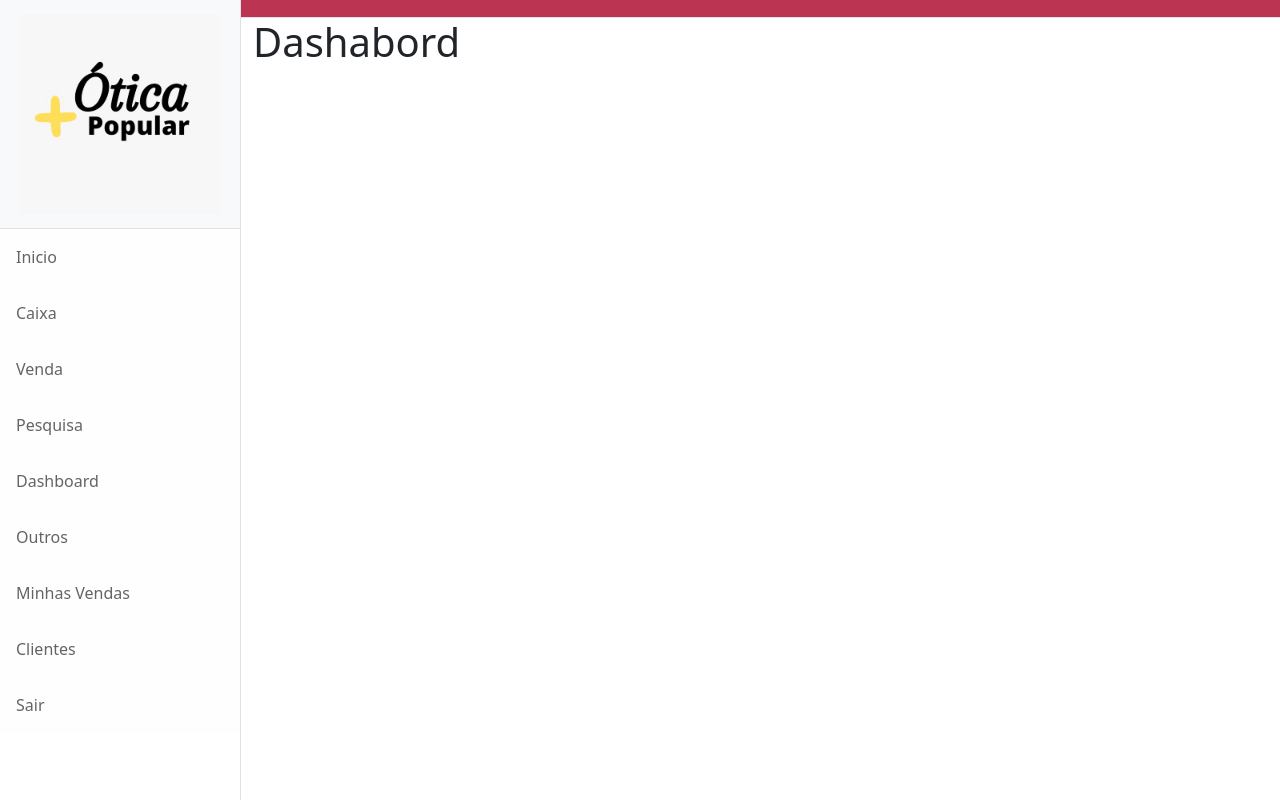
After one commit to santosgv/Sis-Otica, a Django app: page /Dashabord in a window 1280 px wide. The commit adds this page. Run offline with Django 4.2, Linux system fonts and the light colour scheme; some libraries are stand-ins or nearby versions.

Commit message:
alteracoes na OS e cadastro de usuarios + dashabor

```diff
--- a/Backend/Autenticacao/views.py
+++ b/Backend/Autenticacao/views.py
@@ -1,4 +1,3 @@
-
 from django.contrib import messages
 from django.contrib.messages import constants
 from django.shortcuts import get_object_or_404, redirect, render
--- a/Backend/Core/models.py
+++ b/Backend/Core/models.py
@@ -40,7 +40,7 @@ class ORDEN(models.Model):
         ('E','CARNER'),
         ('F','PERMUTA'),
     )
-
+    DATA_SOLICITACAO = models.DateField(default=now)
     STATUS = models.CharField(max_length=1 , choices=CHOICES_SITUACAO, default='A')
     ANEXO =  models.ImageField(upload_to='anexo_img' ,blank=True, null=True)
     FILIAL= models.ForeignKey(UNIDADE, on_delete=models.DO_NOTHING)
--- /dev/null
+++ b/Backend/Core/templates/dashabord/dashabord.html
@@ -0,0 +1,14 @@
+{% extends 'base.html' %}
+
+{% load static %}
+
+{% block 'head' %}
+
+<title>{% block 'title' %}
+    Dashabord
+       {% endblock %}</title>
+    {% endblock %}
+
+    {% block 'body'%}
+    <h1>Dashabord</h1>
+    {% endblock %}
--- a/Backend/Core/urls.py
+++ b/Backend/Core/urls.py
@@ -18,7 +18,8 @@ urlpatterns = [
     path('Visualizar_os/<int:id_os>',views.Visualizar_os,name='Visualizar_os'),
     path('Encerrar_os/<int:id_os>',views.Encerrar_os,name='Encerrar_os'),
     path('Cancelar_os/<int:id_os>',views.Cancelar_os,name='Cancelar_os'),
-    path('Imprimir_os/<int:id_os>',views.Imprimir_os, name='Imprimir_os')
+    path('Imprimir_os/<int:id_os>',views.Imprimir_os, name='Imprimir_os'),
+    path('Dashabord',views.Dashabord,name='Dashabord')
 ]
 
 urlpatterns += static(settings.STATIC_URL, document_root=settings.STATIC_ROOT)
--- a/Backend/Core/views.py
+++ b/Backend/Core/views.py
@@ -163,13 +163,13 @@ def Cadastrar_os(request,id_os):
             cadastrar_os.save()
 
             cliente = CLIENTE.objects.get(id=id_os)
-            messages.add_message(request, constants.SUCCESS, 'Dados Cadastrado com sucesso')
-            return redirect(request,'Os/Lista_Os.html')
+            messages.add_message(request, constants.SUCCESS, 'O.S Cadastrado com sucesso')
+            return redirect('/Lista_Os')
         except Exception as msg:
             print(msg)
             cliente = CLIENTE.objects.get(id=id_os)
             messages.add_message(request, constants.ERROR, 'Erro interno ao salvar a OS')
-            return redirect(request,'Os/Lista_Os.html')
+            return redirect(request,'/Lista_Os')
 
 def Visualizar_os(request,id_os):
     if request.method == "GET":
@@ -214,8 +214,9 @@ def Imprimir_os(request,id_os):
 
         PDF.drawString(30,750,'VENDEDOR : ' + str(PRINT_OS.VENDEDOR.first_name))
         PDF.drawString(30,725,'CLIENTE : '+ str(PRINT_OS.CLIENTE))
+        PDF.drawString(220,775,'DATA DO PEDIDO  ' + str(PRINT_OS.DATA_SOLICITACAO))
         PDF.drawString(250,750,'N° O.S : ' +str(PRINT_OS.id))
-        PDF.drawString(430,750,'FILIAL : ' +str(PRINT_OS.FILIAL))
+        PDF.drawString(430,750,'OTICA : ' +str(PRINT_OS.FILIAL))
 
         PDF.drawString(300,725,'PREVISAO ENTREGA : ' + str(PRINT_OS.PREVISAO_ENTREGA))
         PDF.line(30,715,580,715)
@@ -268,3 +269,7 @@ def Imprimir_os(request,id_os):
     except Exception as msg:
         print(msg)
         return redirect('/Lista_Os')
+
+def Dashabord(request):
+
+    return render(request,'dashabord/dashabord.html')
--- a/Backend/templates/base.html
+++ b/Backend/templates/base.html
@@ -27,7 +27,7 @@
                     <a class="list-group-item list-group-item-action list-group-item-light p-3" href="#!">Caixa</a>
                     <a class="list-group-item list-group-item-action list-group-item-light p-3" href="#!">Venda</a>
                     <a class="list-group-item list-group-item-action list-group-item-light p-3" href="{% url 'Lista_Os'%}">Pesquisa</a>
-                    <a class="list-group-item list-group-item-action list-group-item-light p-3" href="#!">Dashboard</a>
+                    <a class="list-group-item list-group-item-action list-group-item-light p-3" href="{%url 'Dashabord' %}">Dashboard</a>
                     <a class="list-group-item list-group-item-action list-group-item-light p-3" href="#!">Outros</a>
                     <a class="list-group-item list-group-item-action list-group-item-light p-3" href="#!">Minhas Vendas</a>
                     <a class="list-group-item list-group-item-action list-group-item-light p-3" href="{% url 'clientes'%}">Clientes</a>
```
